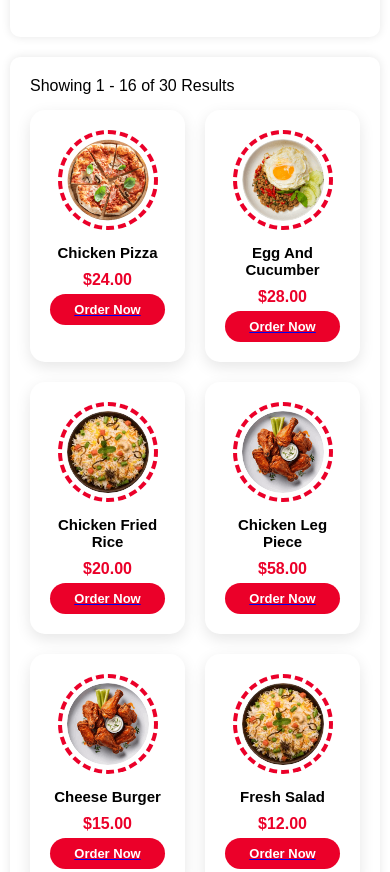
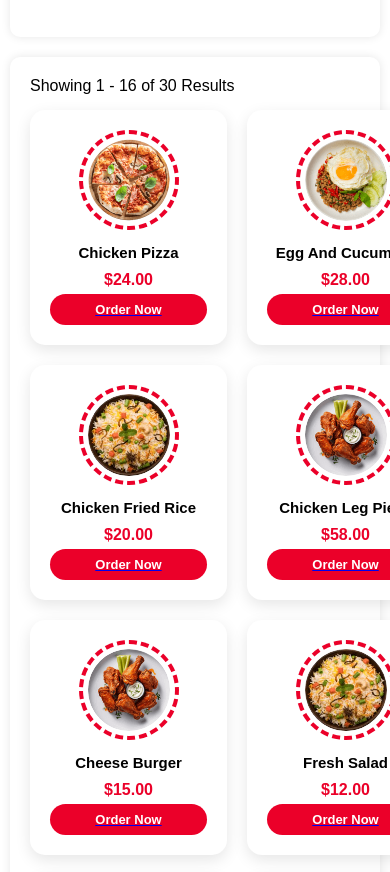
Before and after one commit to hany5400/Restaurant-web-git, a plain HTML site: page menu.html in a window 390 px wide. Shown: the part 753-1625 px from the top of the page. Drawn offline with Linux system fonts and the light colour scheme.

Commit message:
Update menu.css

```diff
--- a/menu.css
+++ b/menu.css
@@ -325,29 +325,6 @@ body {
   color: white;
 }
 
-@media (max-width: 1024px) {
-  .container {
-    flex-direction: column;
-  }
-
-  .sidebar {
-    width: 100%;
-  }
-
-  .menu {
-    width: 100%;
-  }
-
-  .menu-grid {
-    grid-template-columns: repeat(2, 1fr);
-  }
-}
-
-@media (max-width: 768px) {
-  .menu-grid {
-    grid-template-columns: repeat(1, 1fr);
-  }
-}
 
 
 footer {
@@ -584,8 +561,12 @@ footer {
   }
 
   .menu-grid {
-    grid-template-columns: repeat(2, 2fr);
-    gap: 20px;
+    grid-template-columns: repeat(2, 1fr); /* خلي كل صف فيه 2 items */
+    gap: 20px; /* مسافة بين العناصر */
+  }
+
+  .menu-item {
+    min-width: 197px; /* اختياري لضبط العرض */
   }
 
   .menu-item img {
```
